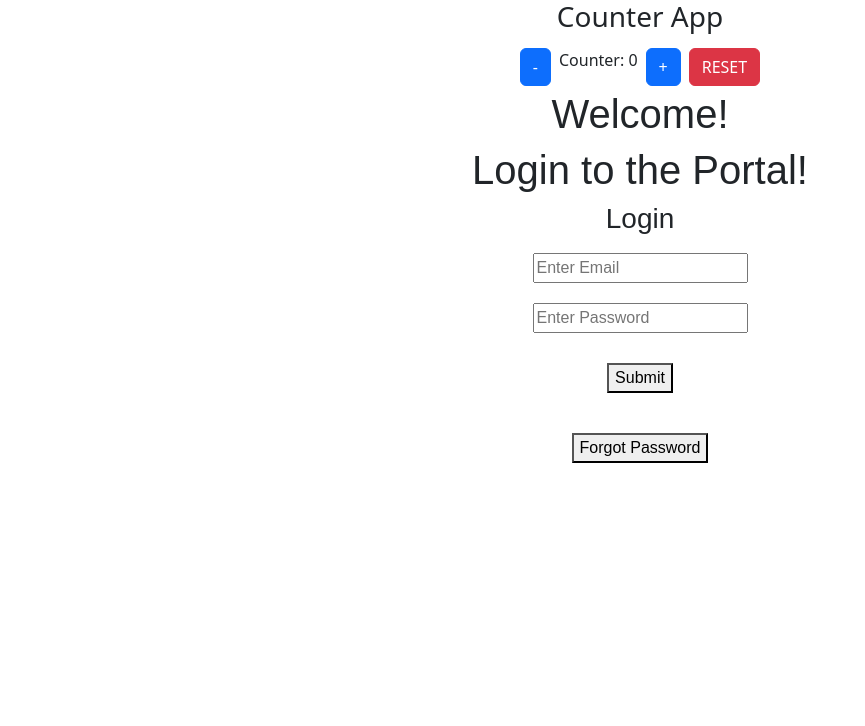
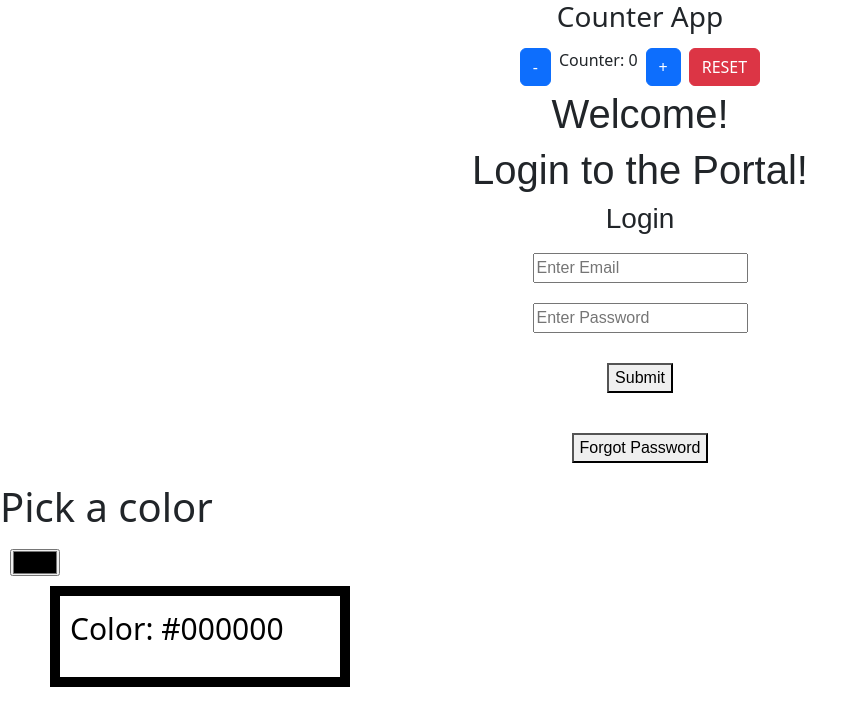
Before and after one commit to NaveenReddy0427/React_Practice, a React (Create React App) app: page / in a window 1280 px wide. Shown: the top 726 px of the page, without its empty margins (0-865 px from the left). Built offline with nearby package versions, Linux system fonts and the light colour scheme.

Commit message:
create contextApi folder and some files, till now we havent used contextApi yet. so far create files and transfer data to child and grandchild components using prop drill

```diff
--- a/src/App.js
+++ b/src/App.js
@@ -1,3 +1,4 @@
+import ParentComp from "./ContextApi/ParentComponent";
 import Home from "./customHooks/HomePage";
 import Counter from "./useReducer";
 
@@ -6,6 +7,7 @@ function App() {
    <>
     <Counter/>
     <Home/>
+    <ParentComp/>
    </>
   );
 }
--- /dev/null
+++ b/src/ContextApi/ParentComponent.js
@@ -0,0 +1,21 @@
+import { useState } from "react"
+import ChildComp from "./childComponent"
+
+const ParentComp = (props) =>{
+
+    const [color, setColor] = useState("#000000")
+    return(
+        <>
+        <h1>Pick a color</h1>
+        <input type="color"
+                value={color}
+                onChange={(e)=>{
+                    setColor(e.target.value)
+                }}/>
+
+        <ChildComp color={color}/>
+        </>
+    )
+}
+
+export default ParentComp;
--- /dev/null
+++ b/src/ContextApi/childComponent.js
@@ -0,0 +1,21 @@
+import GrandChildComp from "./grandChildComponents"
+
+const ChildComp = (props) =>{
+
+    return(
+        <div
+        style={{
+            border: `10px solid #000000`,
+            marginLeft: "50px",
+            padding: "10px",
+            fontSize: "30px",
+            width: "300px"
+
+        }}
+        >
+        <GrandChildComp color={props.color}/>
+        </div>
+    )
+}
+
+export default ChildComp
--- /dev/null
+++ b/src/ContextApi/grandChildComponents.js
@@ -0,0 +1,16 @@
+
+
+const GrandChildComp = (props) => {
+
+    return(
+        <>
+        <p style={{
+            color: props.color
+        }}>
+        Color: {props.color}
+        </p>
+        </>
+    )
+}
+
+export default GrandChildComp;
```
